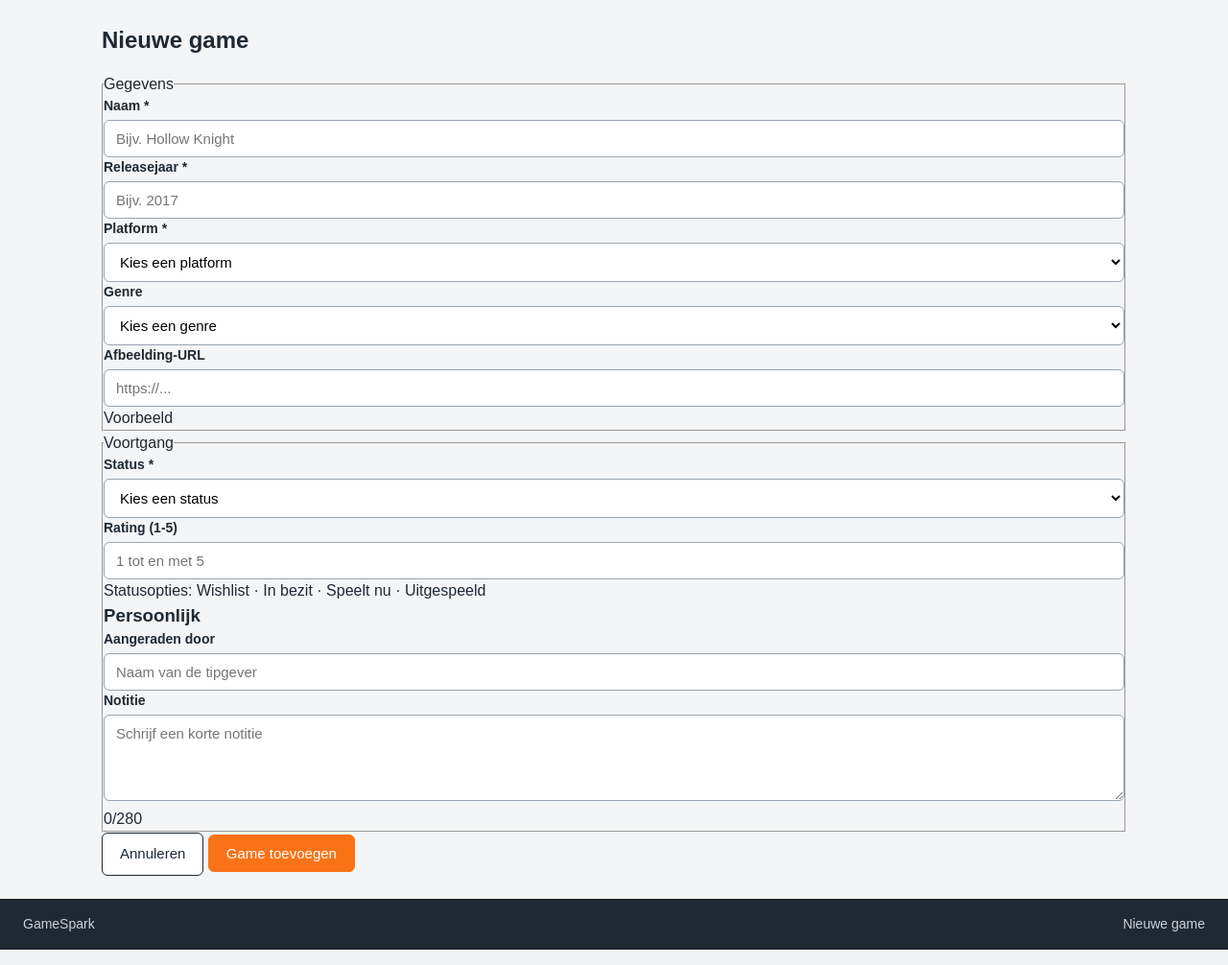
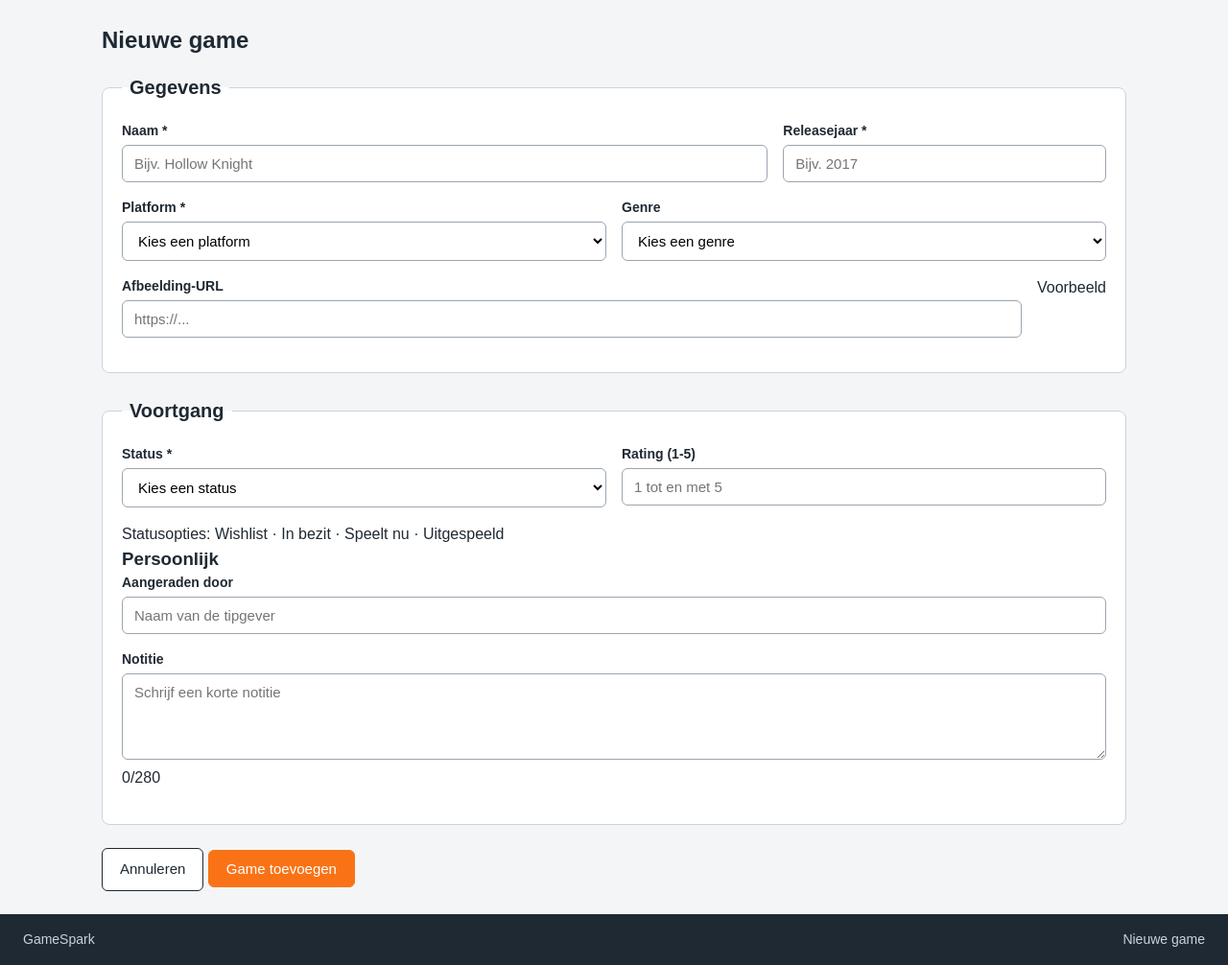
Before and after one commit to SkalitzBlacksmith/GameSpark, a PHP site: page /toevoegen.html in a window 1280 px wide. Shown: the part 68-1074 px from the top of the page at 96% size. Run offline with PHP 8.4, Linux system fonts and the light colour scheme.

Commit message:
Added form section + field layout

```diff
--- a/public_html/css/style.css
+++ b/public_html/css/style.css
@@ -260,3 +260,31 @@ label {
     border-top: 1px solid #cbd2d9;
     padding-top: 8px;
 }
+
+.formulier fieldset {
+    background-color: #ffffff;
+    border: 1px solid #cbd2d9;
+    border-radius: 8px;
+    padding: 20px;
+    margin-bottom: 24px;
+}
+
+.formulier legend {
+    font-size: 20px;
+    font-weight: bold;
+    padding: 0 8px;
+}
+
+.rij {
+    display: flex;
+    gap: 16px;
+}
+
+.veld {
+    flex: 1;
+    margin-bottom: 16px;
+}
+
+.veld-breed {
+    flex: 2;
+}
```
